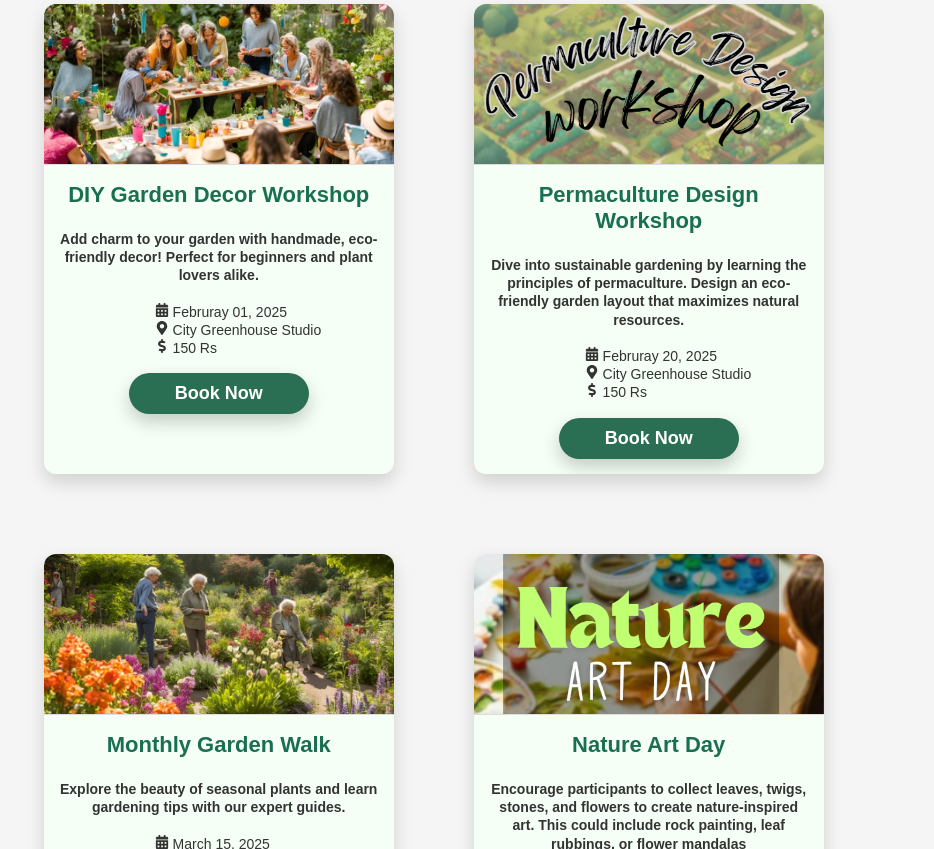
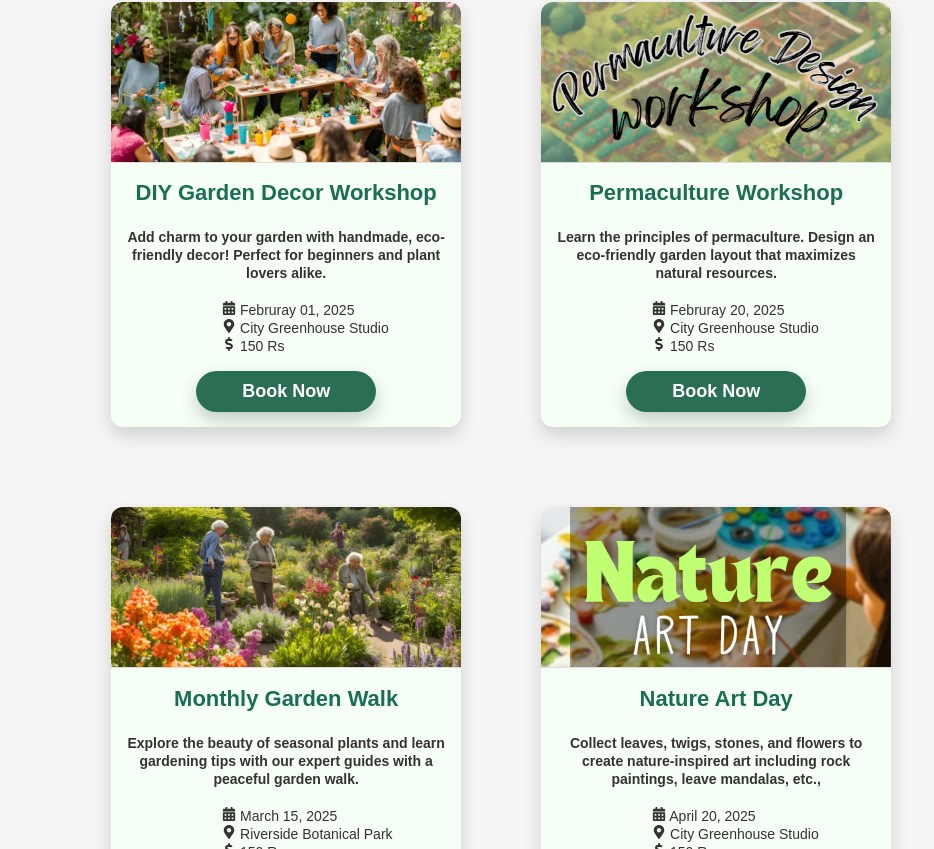
Before and after one commit to Sathwika-Gopala/UrbanRoots, a React (Vite) app in the folder UrbanRootsWeb/: page /events in a window 1280 px wide. Shown: the part 1211-2060 px from the top of the page, without its empty margins (21-955 px from the left). Built offline with nearby package versions, Linux system fonts and the light colour scheme; a small style sheet from the web is missing.

Commit message:
adjusted ui of events

```diff
--- a/UrbanRootsWeb/src/Components/eventsComponent/Events.css
+++ b/UrbanRootsWeb/src/Components/eventsComponent/Events.css
@@ -59,12 +59,11 @@
 }
 
 .rightContainer h2 {
- color: #eaffea;
-
+  color: #eaffea;
   font-size: 30px; /* Adjust size as needed */
   font-weight: bold; /* Make the text bold */
   text-shadow: 1px 1px 5px rgba(0, 0, 0, 0.2);
-  margin-left: -20%;
+  margin-left: -10%;
 }
 
 .event-details {
@@ -127,6 +126,7 @@
   margin-top: 10px;
   padding: 20px;
   color: #2a2a2a;
+  margin-left: 5.5%;
 }
 
 .upcoming-heading {
--- a/UrbanRootsWeb/src/Components/eventsComponent/Events.jsx
+++ b/UrbanRootsWeb/src/Components/eventsComponent/Events.jsx
@@ -70,13 +70,13 @@ const Events = () => {
     },
     {
       id: 5,
-      title: "Permaculture Design Workshop",
+      title: "Permaculture Workshop",
       date: "Februray 20, 2025",
       location: "City Greenhouse Studio",
       cost: "150 Rs",
       image: events5,
       availableSeats: 20,
-      description: "Dive into sustainable gardening by learning the principles of permaculture. Design an eco-friendly garden layout that maximizes natural resources."
+      description: "Learn the principles of permaculture. Design an eco-friendly garden layout that maximizes natural resources."
     },
     {
       id: 6,
@@ -86,7 +86,7 @@ const Events = () => {
       cost: "150 Rs",
       image: events6,
       availableSeats: 20,
-      description: "Explore the beauty of seasonal plants and learn gardening tips with our expert guides."
+      description: "Explore the beauty of seasonal plants and learn gardening tips with our expert guides with a peaceful garden walk."
     },
     {
       id: 7,
@@ -96,7 +96,7 @@ const Events = () => {
       cost: "150 Rs",
       image: events7,
       availableSeats: 20,
-      description: "Encourage participants to collect leaves, twigs, stones, and flowers to create nature-inspired art. This could include rock painting, leaf rubbings, or flower mandalas"
+      description: "Collect leaves, twigs, stones, and flowers to create nature-inspired art including rock paintings, leave mandalas, etc.,"
     },
 
   ];
```
